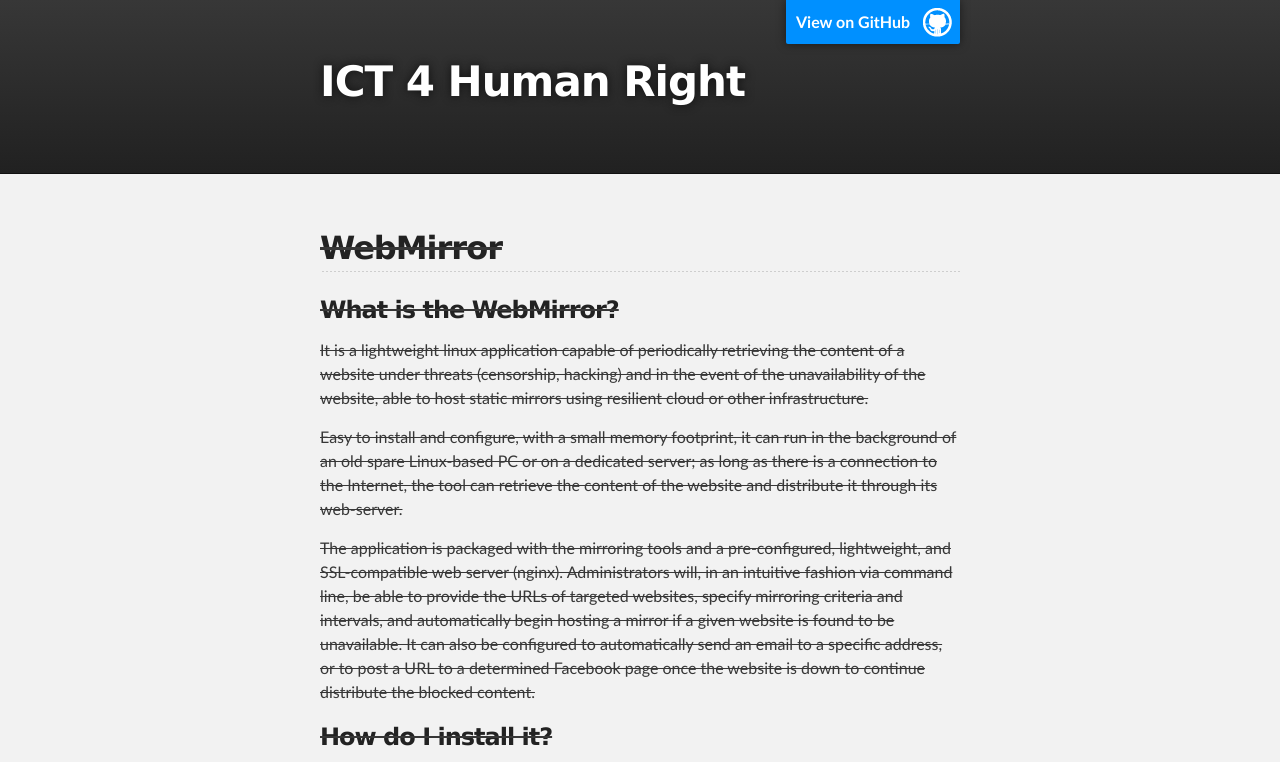
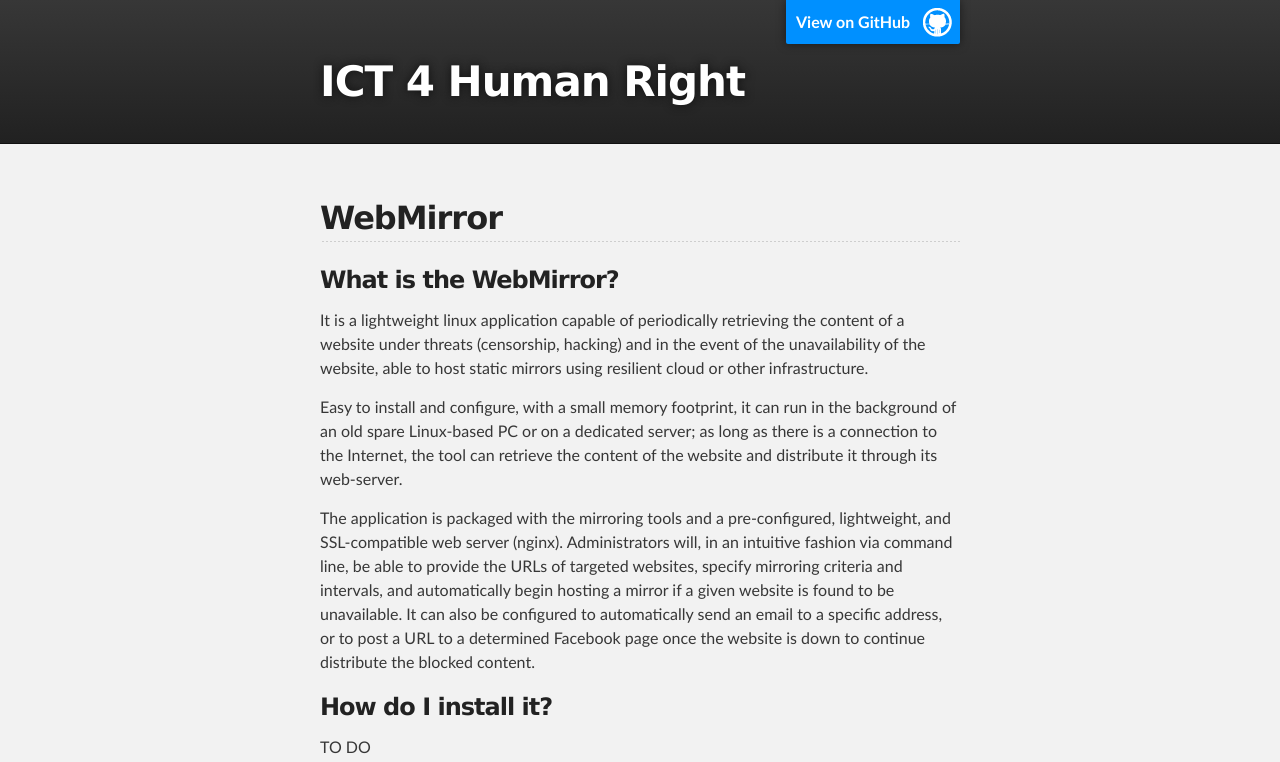
Before and after one commit to ict4humanrights/ict4humanrights.github.io, a plain HTML site: page index.html in a window 1280 px wide. Shown: the top 762 px of the page. Drawn offline with Linux system fonts and the light colour scheme.

Commit message:
Update index.html

```diff
--- a/index.html
+++ b/index.html
@@ -18,9 +18,7 @@
         <header class="inner">
           <a id="forkme_banner" href="https://github.com/ict4humanrights">View on GitHub</a>
 
-          <h1 id="project_title">ICT 4 Human Right<s/h1>
-          <h2 id="project_tagline"></h2>
-
+          <h1 id="project_title">ICT 4 Human Right</h1>
         </header>
     </div>
 
```
